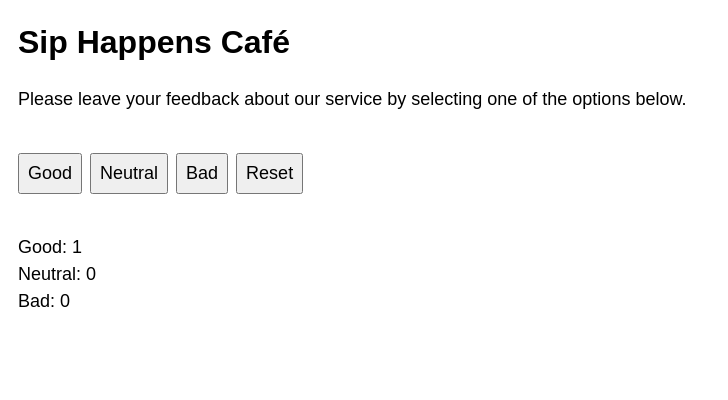
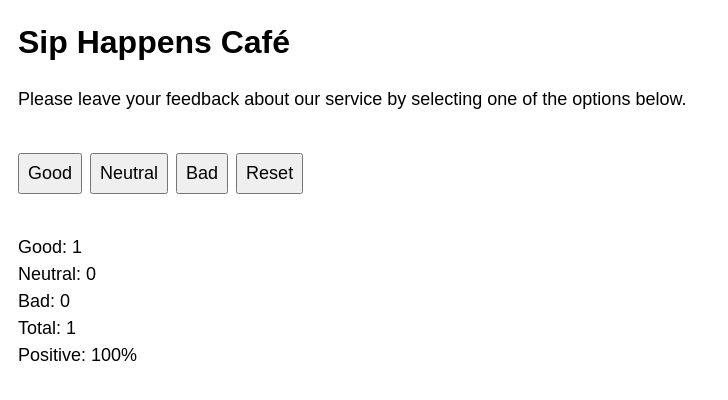
Before and after one commit to OlhaKatrych/goit-react-hw-02, a React (Vite) app: page / in a window 1280 px wide. Both pictures are taken after a click on the button "Good". Shown: the top 400 px of the page, without its empty margins (0-728 px from the left). Built offline with nearby package versions, Linux system fonts and the light colour scheme.

Commit message:
the fifth step

```diff
--- a/src/App.jsx
+++ b/src/App.jsx
@@ -14,6 +14,9 @@ const feedbackObj = {
 function App() {
   const [feedbacks, setFeedbacks] = useState(feedbackObj);
   const totalFeedback = feedbacks.good + feedbacks.neutral + feedbacks.bad;
+  const positiveFeedbackPercent = Math.round(
+    ((feedbacks.good + feedbacks.neutral) / totalFeedback) * 100
+  );
   function updateFeedback(feedbackType) {
     setFeedbacks((prevState) => ({
       ...prevState,
@@ -34,7 +37,7 @@ function App() {
         onReset={handleReset}
       />
       {totalFeedback > 0 ? (
-        <Feedback feedbackValue={feedbacks} />
+        <Feedback feedbackValue={feedbacks} totalFeedbackProp={totalFeedback} positiveFeedbackProp={positiveFeedbackPercent} />
       ) : (
         <Notification />
       )}
--- a/src/components/Feedback/Feedback.jsx
+++ b/src/components/Feedback/Feedback.jsx
@@ -1,6 +1,6 @@
 import css from "./Feedback.module.css";
 
-function Feedback({ feedbackValue }) {
+function Feedback({ feedbackValue, totalFeedbackProp, positiveFeedbackProp }) {
   const arrFeedback = Object.keys(feedbackValue);
   return (
     <div className={css.containerFeedback}>
@@ -14,6 +14,12 @@ function Feedback({ feedbackValue }) {
             </li>
           );
         })}
+        {totalFeedbackProp > 0 ? (
+          <p className={css.textFeedback}>total: {totalFeedbackProp}</p>
+        ) : null}
+        {totalFeedbackProp > 0 ? (
+          <p className={css.textFeedback}>positive: {positiveFeedbackProp}&#37;</p>
+        ) : null}
       </ul>
     </div>
   );
```
